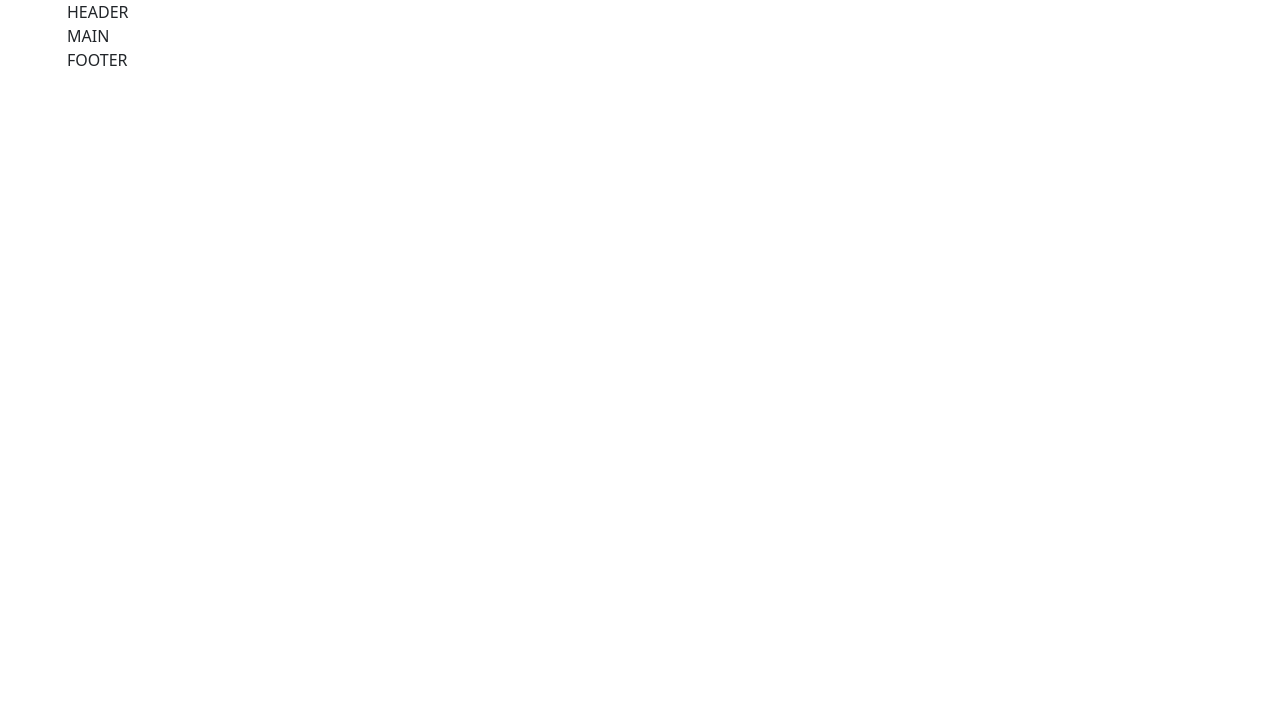
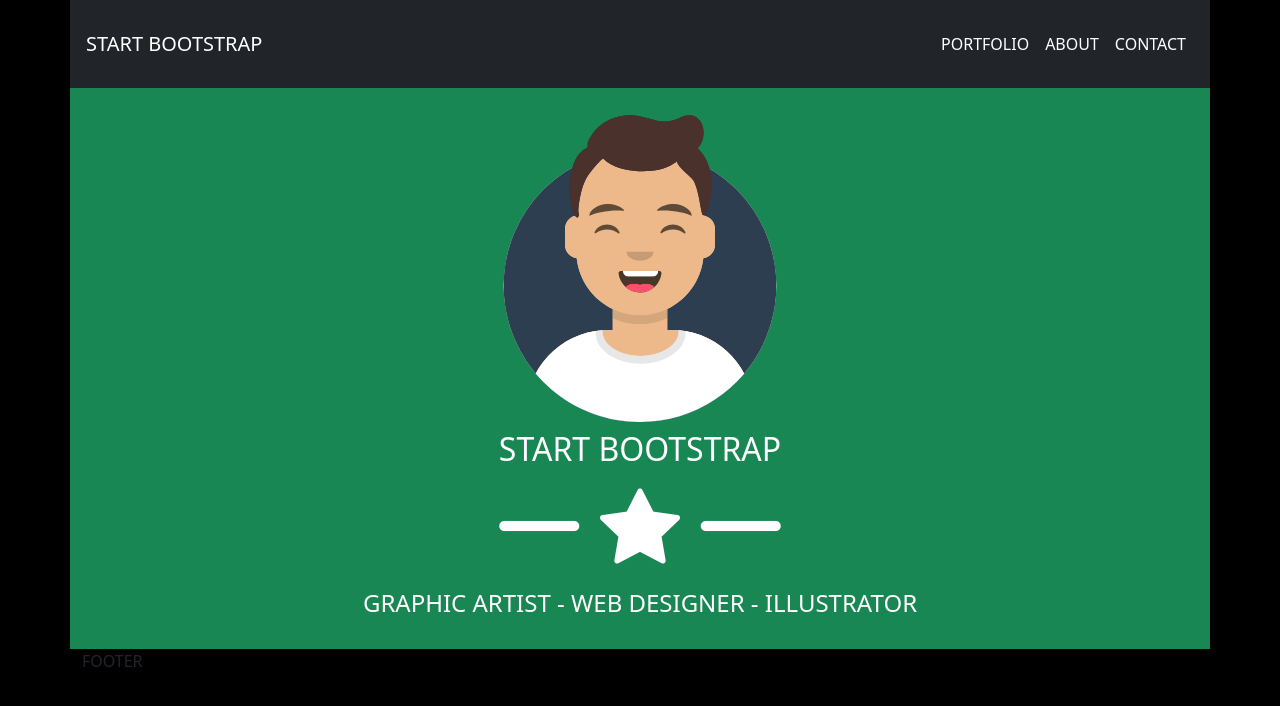
Before and after one commit to gabrielebottari/html-css-bootstrap-freelancer, a plain HTML site: page index.html in a window 1280 px wide. Drawn offline with nearby package versions, Linux system fonts and the light colour scheme.

Commit message:
ADD header

```diff
--- a/css/style.css
+++ b/css/style.css
@@ -12,6 +12,10 @@
     GENERAL
 */
 
+body {
+    background-color: black;
+}
+
 html {
     font-family: Arial, Helvetica, sans-serif;
 }
@@ -20,3 +24,11 @@ html {
     max-width: 1170px;
     margin: 0 auto;
 }
+
+/*
+    MAIN
+*/
+
+.avatar {
+    max-width: 300px;
+}
--- a/index.html
+++ b/index.html
@@ -11,7 +11,8 @@
         <!-- Bootstrap -->
         <link href="https://cdn.jsdelivr.net/npm/bootstrap@5.3.2/dist/css/bootstrap.min.css" rel="stylesheet"
         integrity="sha384-T3c6CoIi6uLrA9TneNEoa7RxnatzjcDSCmG1MXxSR1GAsXEV/Dwwykc2MPK8M2HN" crossorigin="anonymous">
-
+        <!-- Bootstrap Font Icon CSS -->
+        <link rel="stylesheet" href="https://cdn.jsdelivr.net/npm/bootstrap-icons@1.5.0/font/bootstrap-icons.css">
         <!-- CSS -->
         <!--<link rel="stylesheet" href="css/12bool.css">-->
         <link rel="stylesheet" href="css/style.css">
@@ -22,23 +23,50 @@
 
         <!-- Inizio Header Principale -->
         <header>
-            <div class="container">
-                HEADER
+            <div class="container-sm container-md container-lg bg-dark p-3">
+
+                <nav class="navbar navbar-expand-lg navbar-dark">
+                    <a class="navbar-brand text-white" href="#">START BOOTSTRAP</a>
+                    <button class="navbar-toggler text-white" type="button" data-toggle="collapse" data-target="#navbarNav" aria-controls="navbarNav" aria-expanded="false" aria-label="Toggle navigation">
+                      <span class="navbar-toggler-icon text-white"></span>
+                    </button>
+                    <div class="collapse navbar-collapse justify-content-end" id="navbarNav">
+                      <ul class="navbar-nav">
+                        <li class="nav-item">
+                          <a class="nav-link text-white" href="#">PORTFOLIO</a>
+                        </li>
+                        <li class="nav-item">
+                          <a class="nav-link text-white" href="#">ABOUT</a>
+                        </li>
+                        <li class="nav-item">
+                          <a class="nav-link text-white" href="#">CONTACT</a>
+                        </li>
+                      </ul>
+                    </div>
+                  </nav>
             </div>
         </header>
         <!-- Fine Header Principale -->
 
         <!-- Inizio Main -->
         <main>
-            <div class="container">
-                MAIN
+            <div class="container-sm container-md container-lg bg-success p-3 text-white text-center">
+                <img src="./img/avatar.svg" class="mx-auto d-block avatar center" alt="avatar">
+                <div class="p-2">
+                    <h2>START BOOTSTRAP</h2>
+                    <p class="display-1"><i class="bi bi-dash-lg"> </i><i class="bi bi-star-fill"></i> <i class="bi bi-dash-lg"></i></p>
+                    <h4>GRAPHIC ARTIST - WEB DESIGNER - ILLUSTRATOR</h4>
+                </div>
+
+
+
             </div>
         </main>
         <!-- Fine Main -->
 
         <!-- Inizio Footer Principale -->
         <footer>
-            <div class="container">
+            <div class="container-sm container-md container-lg">
                 FOOTER
             </div>
         </footer>
```
